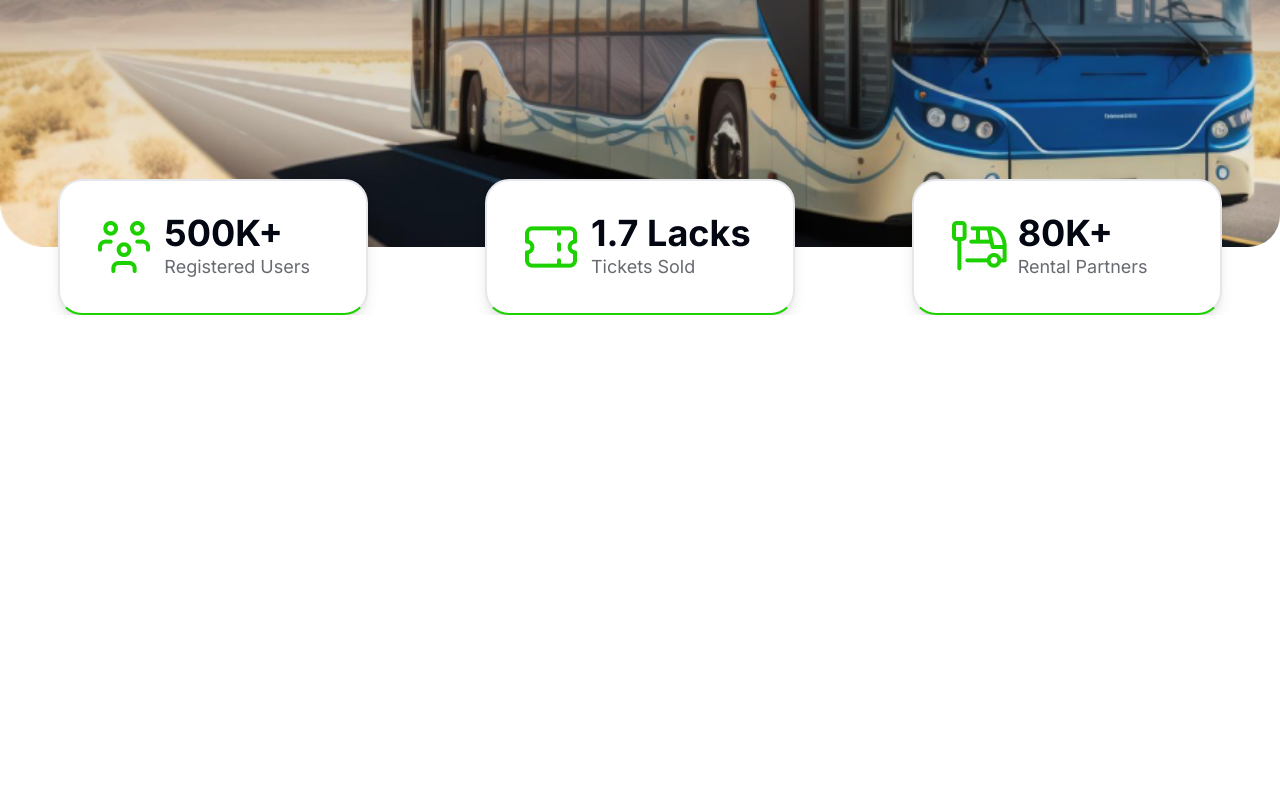
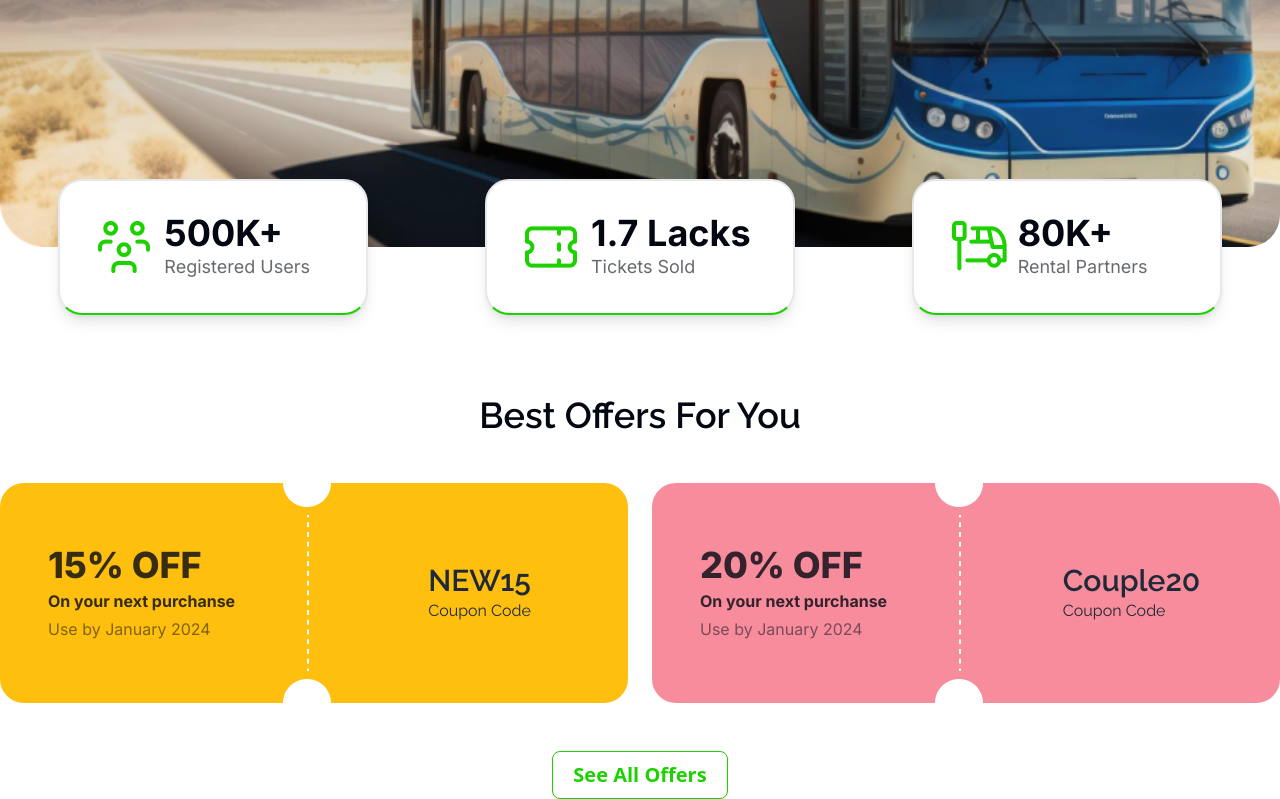
Before and after one commit to mdNaeemUddin/assignment-five, a plain HTML site: page index.html in a window 1280 px wide. Shown: the part 687-1486 px from the top of the page. Before the commit the page ends 1002 px from the top, so only its background shows below. Drawn offline with nearby package versions, Linux system fonts and the light colour scheme.

Commit message:
best offer section done

```diff
--- a/index.html
+++ b/index.html
@@ -17,6 +17,7 @@
 </head>
 
 <body>
+    <!-- header -->
     <header class="container mx-auto mt-12 ">
         <!-- nav-bar -->
         <div class="flex justify-between items-center pb-12">
@@ -107,7 +108,71 @@
         </div>
 
     </header>
-    <main>
+    <!-- main content -->
+    <main class="container mx-auto ">
+        <!-- best offer section -->
+        <section class="mt-[80px] text-center">
+            <div class="space-y-12">
+                <h1 class="raleway-font text-4xl font-semibold text-[#030712] text-center ">
+                    Best Offers For You
+                </h1>
+                <section>
+                    <section class="flex justify-between gap-6">
+                        <div class="flex items-center bg-[#FFBF0F] w-2/4 h-[220px] rounded-[24px]" >
+                            <div class="inter-font p-12 space-y-1 text-start">
+                                <h3 class="text-4xl font-md text-[#030712CC] font-extrabold">
+                                    15% OFF
+                                </h3>
+                                <h5 class="text-normal font-bold text-[#030712CC]">
+                                    On your next purchanse
+                                </h5>
+                                <p class="text-nowmal font-normal text-[#03071280]">
+                                    Use by January 2024
+                                </p>
+                            </div>
+                            <div>
+                                <img src="images/cupon-devider.png" alt="divider">
+                            </div>
+                            <div class="raleway-font mx-auto text-start">
+                                <h3 class=" text-3xl font-semibold">
+                                    NEW15
+                                </h3>
+                                <p>
+                                    Coupon Code
+                                </p>
+                            </div>
+                        </div>
+                        <div class="flex items-center bg-[#F78C9C] w-2/4 h-[220px] rounded-[24px]" >
+                            <div class="inter-font p-12 space-y-1 text-start">
+                                <h3 class="text-4xl font-md text-[#030712CC] font-extrabold">
+                                    20% OFF
+                                </h3>
+                                <h5 class="text-normal font-bold text-[#030712CC]">
+                                    On your next purchanse
+                                </h5>
+                                <p class="text-nowmal font-normal text-[#03071280]">
+                                    Use by January 2024
+                                </p>
+                            </div>
+                            <div>
+                                <img src="images/cupon-devider.png" alt="divider">
+                            </div>
+                            <div class="raleway-font mx-auto text-start">
+                                <h3 class=" text-3xl font-semibold">
+                                    Couple20
+                                </h3>
+                                <p>
+                                    Coupon Code
+                                </p>
+                            </div>
+                        </div>
+                    </section>
+                </section>
+                <button class="btn bg-[#FFFFFF] border-1 border-[#1DD100] text-xl font-semibold text-[#1DD100] px-5">
+                    See All Offers
+                </button>
+            </div>
+        </section>
 
     </main>
     <footer>
```
